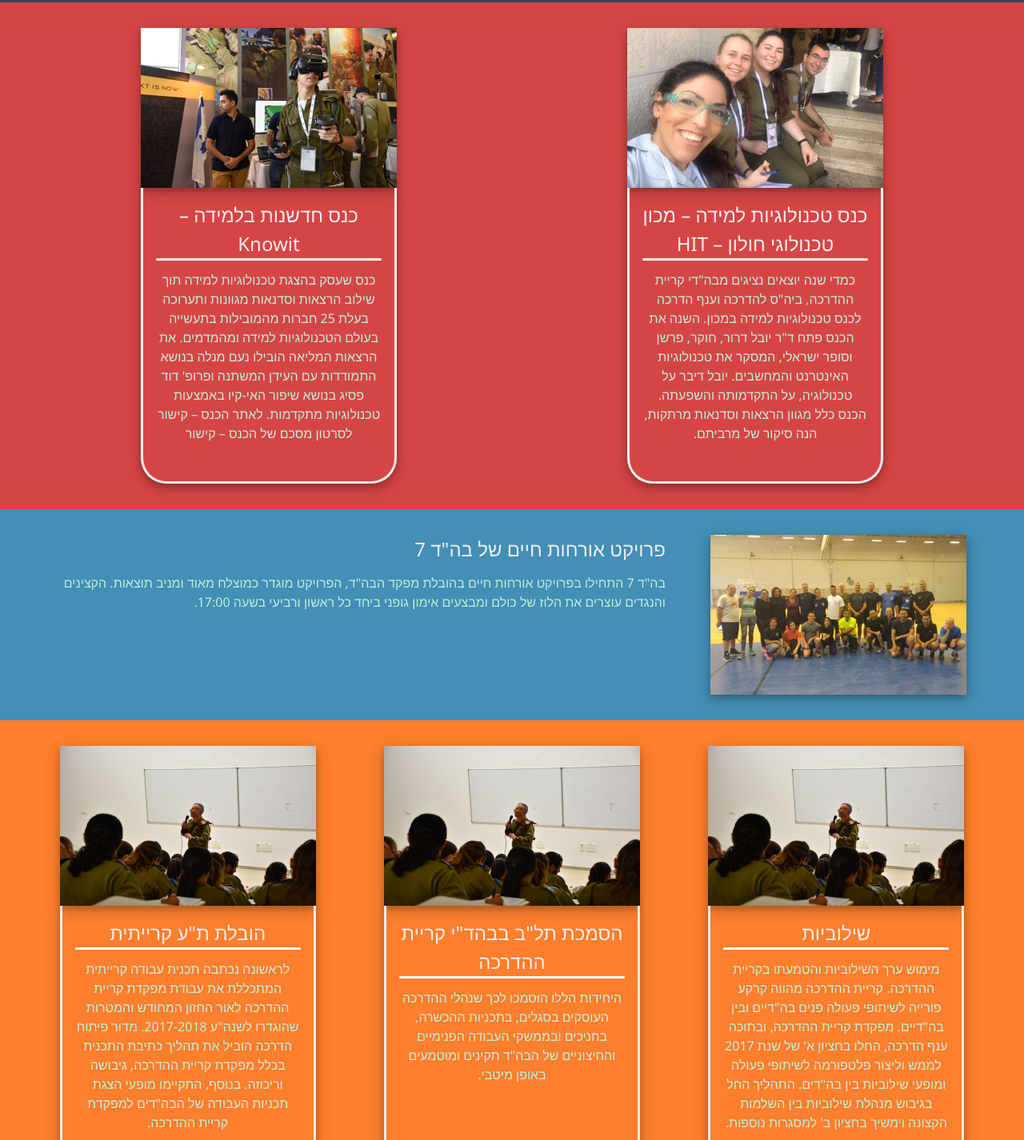
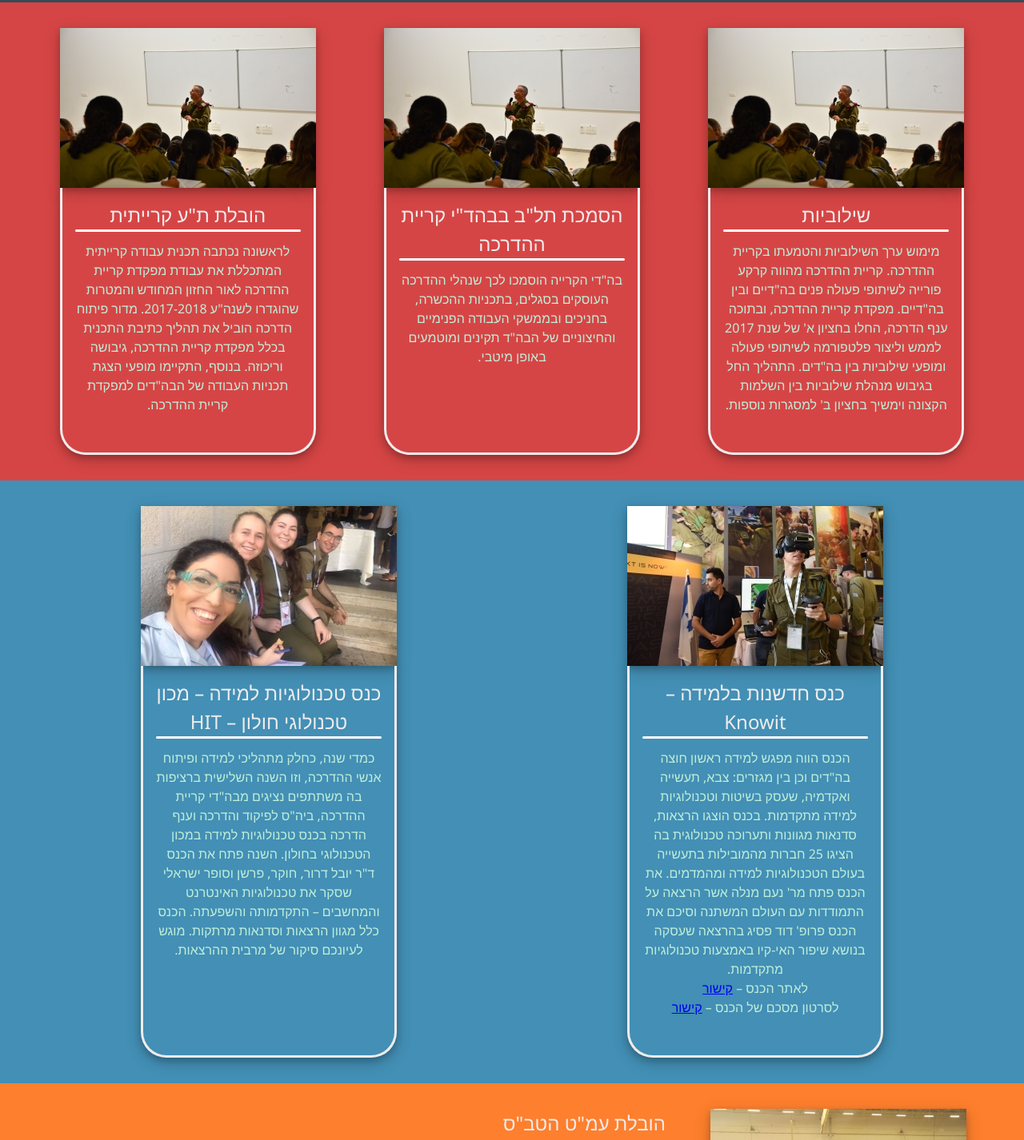
Before and after one commit to shay-novik/till-newsletter, a website: page public/index.html in a window 1280 px wide. Shown: the part 243-1669 px from the top of the page at 80% size. Drawn offline with nearby package versions, Linux system fonts and the light colour scheme; files that its build step writes are made by us from their sources; files whose address does not match are found by name.

Commit message:
edit content

```diff
--- a/public/index.html
+++ b/public/index.html
@@ -21,57 +21,6 @@
   </header>
 
   <main class="articles">
-
-    <!-- טיל -->
-    <div class="multi-article">
-
-      <!-- hit -->
-      <article class="multi-article__container">
-        <figure class="multi-article__figure">
-          <img src="./dist/img/article-till-1.jpg" class="multi-article__image" alt="תמונה מדור טיל">
-        </figure>
-        <div class="multi-article__content">
-          <h2 class="multi-article__title">כנס טכנולוגיות למידה – מכון טכנולוגי חולון – HIT</h2>
-          <p class="multi-article__paragraph">
-            כמדי שנה יוצאים נציגים מבה"די קריית ההדרכה, ביה"ס להדרכה וענף הדרכה לכנס טכנולוגיות למידה במכון. השנה את הכנס פתח ד"ר יובל
-            דרור, חוקר, פרשן וסופר ישראלי, המסקר את טכנולוגיות האינטרנט והמחשבים. יובל דיבר על טכנולוגיה, על התקדמותה והשפעתה.
-            הכנס כלל מגוון הרצאות וסדנאות מרתקות, הנה סיקור של מרביתם.
-          </p>
-        </div>
-      </article>
-
-      <!-- knowit -->
-      <article class="multi-article__container">
-        <figure class="multi-article__figure">
-          <img src="./dist/img/article-till-2.jpg" class="multi-article__image" alt="תמונה מדור טיל">
-        </figure>
-        <div class="multi-article__content">
-          <h2 class="multi-article__title">כנס חדשנות בלמידה – Knowit</h2>
-          <p class="multi-article__paragraph">
-            כנס שעסק בהצגת טכנולוגיות למידה תוך שילוב הרצאות וסדנאות מגוונות ותערוכה בעלת 25 חברות מהמובילות בתעשייה בעולם הטכנולוגיות
-            למידה ומהמדמים. את הרצאות המליאה הובילו נעם מנלה בנושא התמודדות עם העידן המשתנה ופרופ' דוד פסיג בנושא שיפור האי-קיו
-            באמצעות טכנולוגיות מתקדמות. לאתר הכנס – קישור לסרטון מסכם של הכנס – קישור
-
-          </p>
-        </div>
-      </article>
-    </div>
-
-    <!-- כושר קרבי-->
-    <div class="single-article">
-      <article class="single-article__container">
-        <figure class="single-article__figure">
-          <img src="./dist/img/article-kosher-1.jpg" class="single-article__image" alt="תמונה מדור כושר קרבי">
-        </figure>
-        <div class="single-article__content">
-          <h2 class="single-article__title">פרויקט אורחות חיים של בה"ד 7</h2>
-          <p class="single-article__paragraph">
-            בה"ד 7 התחילו בפרויקט אורחות חיים בהובלת מפקד הבה"ד, הפרויקט מוגדר כמוצלח מאוד ומניב תוצאות. הקצינים והנגדים עוצרים את הלוז
-            של כולם ומבצעים אימון גופני ביחד כל ראשון ורביעי בשעה 17:00.
-          </p>
-        </div>
-      </article>
-    </div>
 
     <!-- פיתוח הדרכה -->
     <div class="multi-article">
@@ -97,7 +46,7 @@
         <div class="multi-article__content">
           <h2 class="multi-article__title">הסמכת תל"ב בבהד"י קריית ההדרכה</h2>
           <p class="multi-article__paragraph">
-            היחידות הללו הוסמכו לכך שנהלי ההדרכה העוסקים בסגלים, בתכניות ההכשרה, בחניכים ובממשקי העבודה הפנימיים והחיצוניים של הבה"ד
+            בה"די הקרייה הוסמכו לכך שנהלי ההדרכה העוסקים בסגלים, בתכניות ההכשרה, בחניכים ובממשקי העבודה הפנימיים והחיצוניים של הבה"ד
             תקינים ומוטמעים באופן מיטבי.
           </p>
         </div>
@@ -113,6 +62,45 @@
             לראשונה נכתבה תכנית עבודה קרייתית המתכללת את עבודת מפקדת קריית ההדרכה לאור החזון המחודש והמטרות שהוגדרו לשנה"ע 2017-2018.
             מדור פיתוח הדרכה הוביל את תהליך כתיבת התכנית בכלל מפקדת קריית ההדרכה, גיבושה וריכוזה. בנוסף, התקיימו מופעי הצגת
             תכניות העבודה של הבה"דים למפקדת קריית ההדרכה.
+          </p>
+        </div>
+      </article>
+    </div>
+
+    <!-- טיל -->
+    <div class="multi-article">
+      <!-- knowit -->
+      <article class="multi-article__container">
+        <figure class="multi-article__figure">
+          <img src="./dist/img/article-till-2.jpg" class="multi-article__image" alt="תמונה מדור טיל">
+        </figure>
+        <div class="multi-article__content">
+          <h2 class="multi-article__title">כנס חדשנות בלמידה – Knowit</h2>
+          <p class="multi-article__paragraph">
+            הכנס הווה מפגש למידה ראשון חוצה בה"דים וכן בין מגזרים: צבא, תעשייה ואקדמיה, שעסק בשיטות וטכנולוגיות למידה מתקדמות. בכנס הוצגו
+            הרצאות, סדנאות מגוונות ותערוכה טכנולוגית בה הציגו 25 חברות מהמובילות בתעשייה בעולם הטכנולוגיות למידה ומהמדמים.
+            את הכנס פתח מר' נעם מנלה אשר הרצאה על התמודדות עם העולם המשתנה וסיכם את הכנס פרופ' דוד פסיג בהרצאה שעסקה בנושא
+            שיפור האי-קיו באמצעות טכנולוגיות מתקדמות.
+
+            <br>לאתר הכנס – <a href="https://madortill.wixsite.com/knowit" class="link">קישור</a>
+            <br>לסרטון מסכם של הכנס – <a href="https://www.youtube.com/watch?v=qjNpE5pWdY0" class="link">קישור</a>
+
+          </p>
+        </div>
+      </article>
+
+      <!-- hit -->
+      <article class="multi-article__container">
+        <figure class="multi-article__figure">
+          <img src="./dist/img/article-till-1.jpg" class="multi-article__image" alt="תמונה מדור טיל">
+        </figure>
+        <div class="multi-article__content">
+          <h2 class="multi-article__title">כנס טכנולוגיות למידה – מכון טכנולוגי חולון – HIT</h2>
+          <p class="multi-article__paragraph">
+            כמדי שנה, כחלק מתהליכי למידה ופיתוח אנשי ההדרכה, וזו השנה השלישית ברציפות בה משתתפים נציגים מבה"די קריית ההדרכה, ביה"ס לפיקוד
+            והדרכה וענף הדרכה בכנס טכנולוגיות למידה במכון הטכנולוגי בחולון. השנה פתח את הכנס ד"ר יובל דרור, חוקר, פרשן וסופר
+            ישראלי שסקר את טכנולוגיות האינטרנט והמחשבים – התקדמותה והשפעתה. הכנס כלל מגוון הרצאות וסדנאות מרתקות. מוגש לעיונכם
+            סיקור של מרבית ההרצאות.
           </p>
         </div>
       </article>
@@ -144,7 +132,7 @@
         <div class="single-article__content">
           <h2 class="single-article__title">עקרון השילוביות ורוח צבא העם</h2>
           <p class="single-article__paragraph">
-            עקרון השילוביות כבמה למינוף מודל צבא העם ורוח ,'ייעוד ויעוד'. קיימנו שני טקסי זכרון ממלכתיים - יום השואה והגבורה ויום הזכרון
+            עקרון השילוביות כבמה למינוף מודל צבא העם ורוח ,'ייעוד ויחוד'. קיימנו שני טקסי זכרון ממלכתיים - יום השואה והגבורה ויום הזכרון
             לחללי מערכות ישראל כטקסים כלל קרייתים. העמדת כלל חיילי קריית ההדרכה יחדיו על מגרש המסדרים באירועים ממלכתיים כה
             חשובים מהווה עוצמה גדולה ומרגשת.
           </p>
@@ -156,16 +144,32 @@
     <div class="single-article">
       <article class="single-article__container">
         <figure class="single-article__figure">
-          <img src="./dist/img/article-kosher-1.jpg" class="single-article__image" alt="תמונה מדור רובאות">
+          <img src="./dist/img/article-beitsefer-1.jpg" class="single-article__image" alt="תמונה מדור רובאות">
         </figure>
         <div class="single-article__content">
           <h2 class="single-article__title">עמ"ט הטב"ס משפיעה על כל עולם תומכי הלחימה</h2>
           <p class="single-article__paragraph">
             עמ"ט הטב"ס משפיעה על כל עולם תומכי הלחימה. במהלך חודש אפריל נפתח ליין של הכשרות מד"ט בבית הספר לפיקוד והדרכה ע"י סגל מגל
-            אורגני. הכשרת המד"ט מסמיכה בוגרי הכשרות פיקודיות לפיקוד על טירונים ומהווה צעד משמעותי במימוש עמ"ט הטב"ס ומאפשרת
+            אורגני. הכשרת המד"ט מסמיכה בוגרי הכשרות פיקודיות לפיקוד על טירונים, מהווה צעד משמעותי במימוש עמ"ט הטב"ס ומאפשרת
             להתחיל את הכשרת תומכי הלחימה במתכונת החדשה. בהכשרה זו המתבססת על ידע וכלים מהכשרות הפיקוד, מקבלים החניכים כלים
             מעשיים ותפיסתיים, כמו כן גם ידע רב בתחומי הרובאות, ע"ר ותכני טירונות שונים.
 
+          </p>
+        </div>
+      </article>
+    </div>
+
+    <!-- כושר קרבי-->
+    <div class="single-article">
+      <article class="single-article__container">
+        <figure class="single-article__figure">
+          <img src="./dist/img/article-kosher-1.jpg" class="single-article__image" alt="תמונה מדור כושר קרבי">
+        </figure>
+        <div class="single-article__content">
+          <h2 class="single-article__title">פרויקט אורחות חיים של בה"ד 7</h2>
+          <p class="single-article__paragraph">
+            בה"ד 7 התחילו בפרויקט אורחות חיים בהובלת מפקד הבה"ד, הפרויקט מוגדר כמוצלח מאוד ומניב תוצאות. הקצינים והנגדים עוצרים את הלוז
+            של כולם ומבצעים אימון גופני ביחד כל ראשון ורביעי בשעה 17:00.
           </p>
         </div>
       </article>
```
Also changed, not shown: src/images/article-beitsefer-1.jpg (added).
